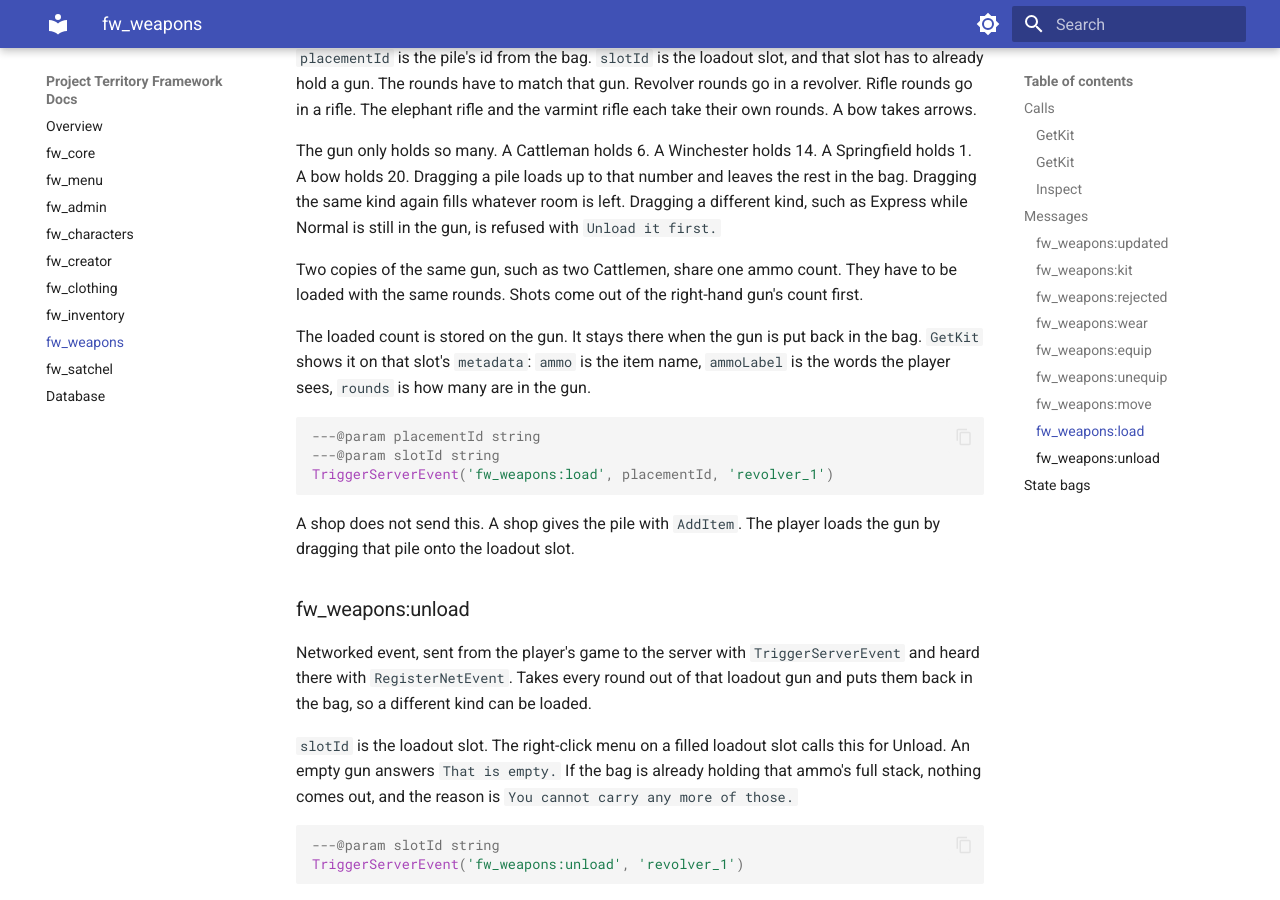
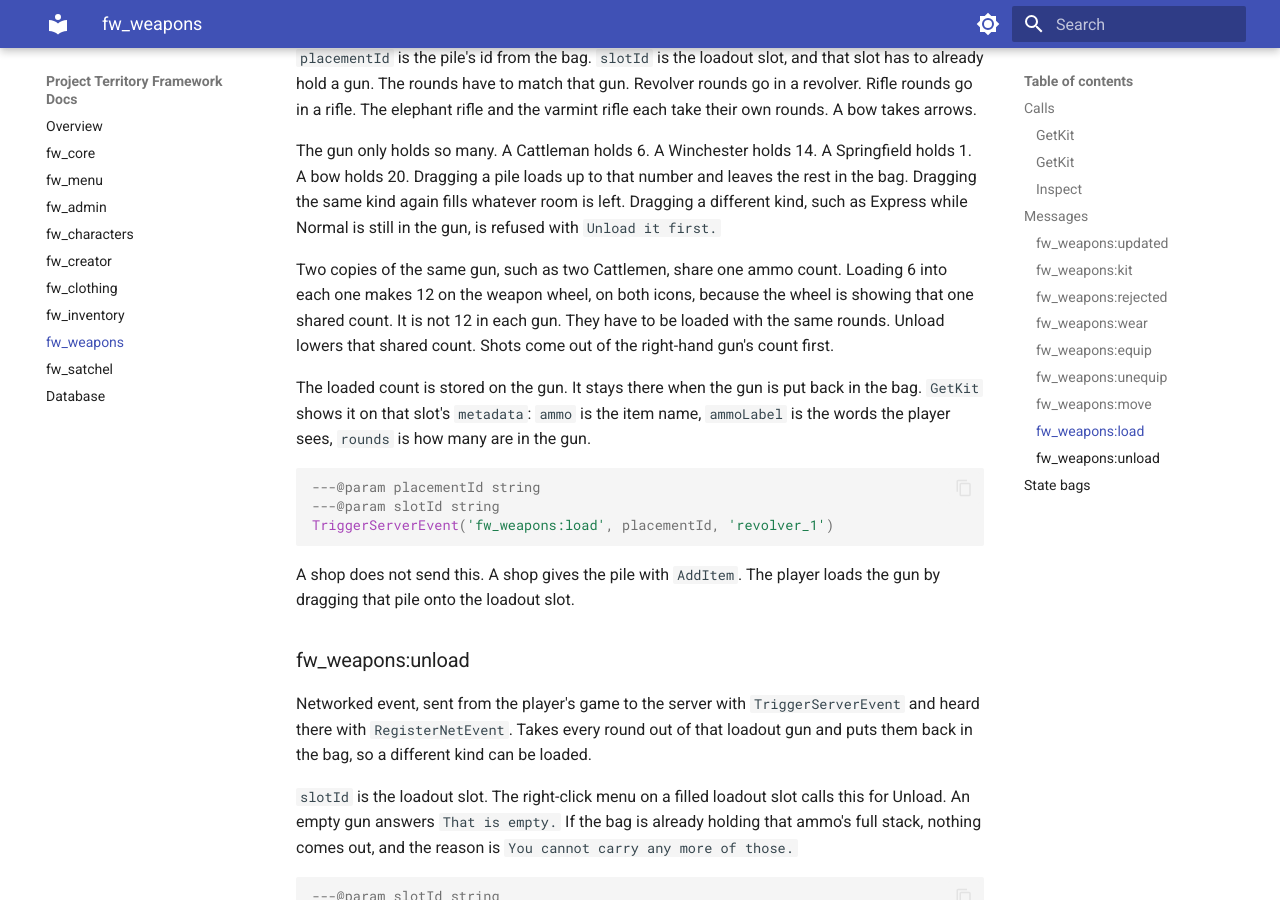
Before and after one commit to Benality/fw-framework-docs, an MkDocs documentation site: the page built from content/fw-weapons.md, in a window 1280 px wide and 900 px high, scrolled down 6516 px. Built offline with MkDocs 1.6.1 and Material for MkDocs 9.7.7, drawn with Linux system fonts in a browser that asks for light colours.

Commit message:
Explain the shared ammo count on two of the same gun.
Co-authored-by: Cursor <cursoragent@cursor.com>

```diff
--- a/content/fw-weapons.md
+++ b/content/fw-weapons.md
@@ -223,7 +223,7 @@ Networked event, sent from the player's game to the server with `TriggerServerEv
 
 The gun only holds so many. A Cattleman holds 6. A Winchester holds 14. A Springfield holds 1. A bow holds 20. Dragging a pile loads up to that number and leaves the rest in the bag. Dragging the same kind again fills whatever room is left. Dragging a different kind, such as Express while Normal is still in the gun, is refused with `Unload it first.`
 
-Two copies of the same gun, such as two Cattlemen, share one ammo count. They have to be loaded with the same rounds. Shots come out of the right-hand gun's count first.
+Two copies of the same gun, such as two Cattlemen, share one ammo count. Loading 6 into each one makes 12 on the weapon wheel, on both icons, because the wheel is showing that one shared count. It is not 12 in each gun. They have to be loaded with the same rounds. Unload lowers that shared count. Shots come out of the right-hand gun's count first.
 
 The loaded count is stored on the gun. It stays there when the gun is put back in the bag. `GetKit` shows it on that slot's `metadata`: `ammo` is the item name, `ammoLabel` is the words the player sees, `rounds` is how many are in the gun.
 
```
